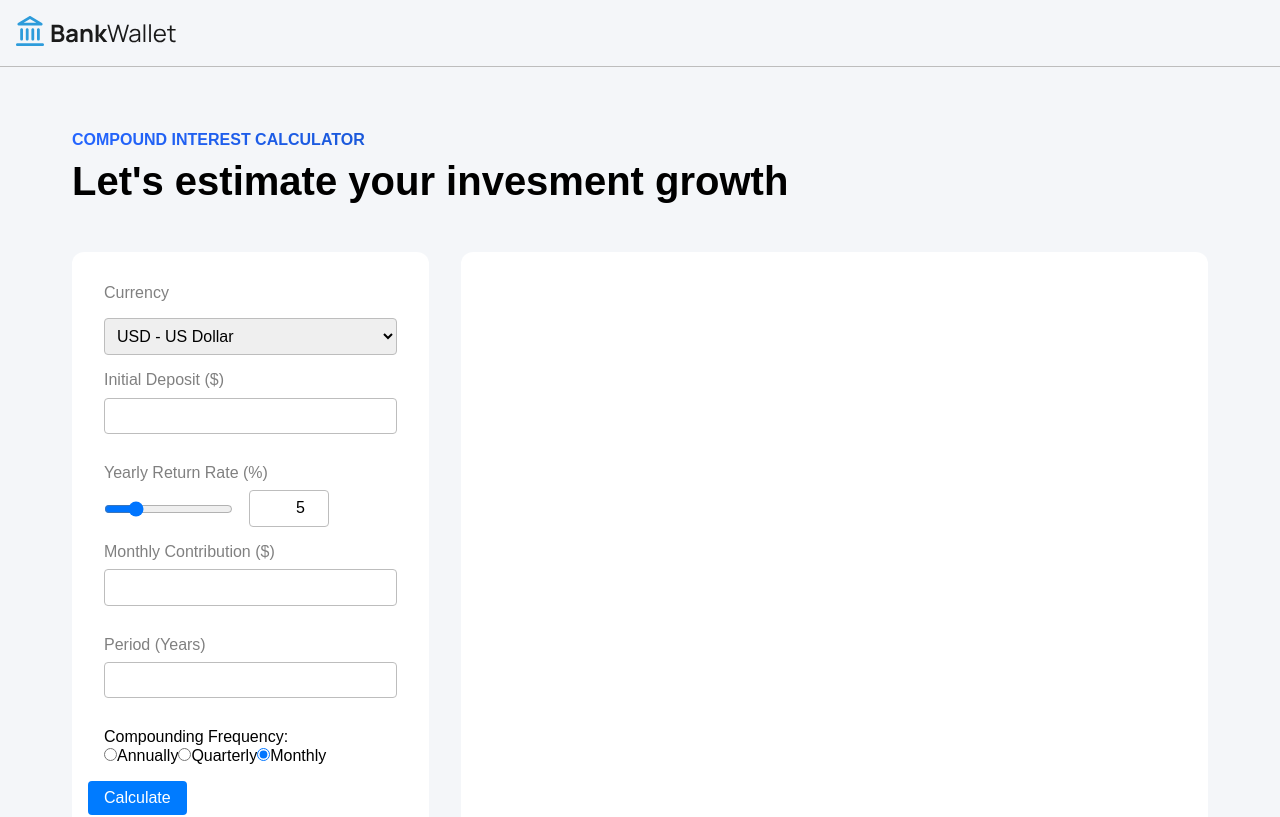
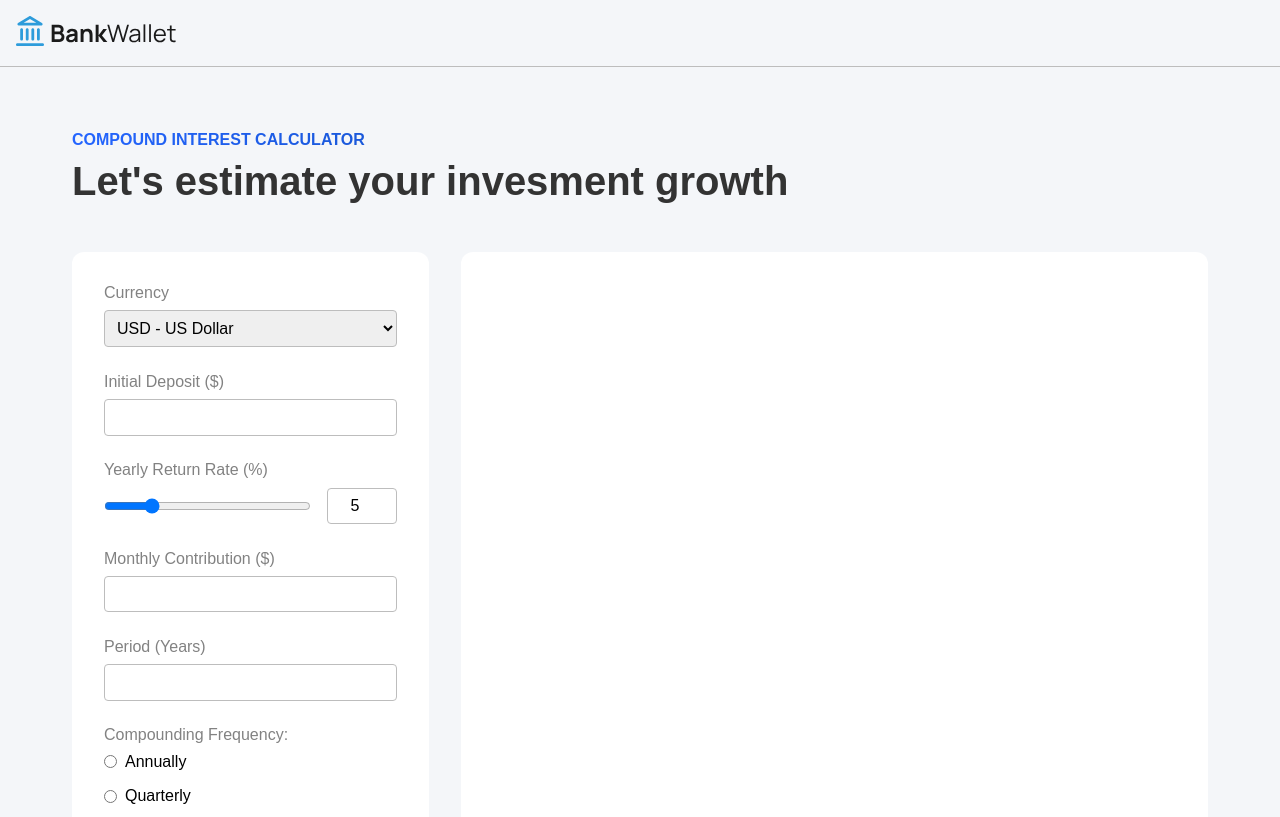
Before and after one commit to JMilan92/compound-calculator, a React (Create React App) app: page / in a window 1280 px wide. Shown: the top 817 px of the page. Built offline with nearby package versions, Linux system fonts and the light colour scheme.

Commit message:
feat(app): aadd global styles, wip

```diff
--- a/src/components/calculator/Calculator.js
+++ b/src/components/calculator/Calculator.js
@@ -3,27 +3,37 @@ import { styled } from "styled-components";
 
 const CalculatorStyle = styled.div`
   .form-group {
-    margin: 1rem;
+    margin-bottom: 1.6rem;
     display: flex;
     flex-direction: column;
 
     &__input {
-      margin-bottom: 0.875rem;
       padding: 0.5rem;
       border: 1px solid var(--border);
       border-radius: 4px;
     }
 
     &__label {
-      color: gray;
+      color: var(--label-color);
       margin-bottom: 0.5rem;
     }
 
     &__select {
-      margin-top: 0.5rem;
       padding: 0.5rem;
       border: 1px solid var(--border);
       border-radius: 4px;
+    }
+
+    &__radio {
+      display: flex;
+      gap: 1rem;
+      flex-direction: column;
+
+      label {
+        display: flex;
+        align-items: center;
+        gap: 0.5rem;
+      }
     }
 
     &__slider-container {
@@ -32,27 +42,19 @@ const CalculatorStyle = styled.div`
       gap: 1rem;
 
       input[type="number"] {
-        width: 80px;
+        width: 70px;
         padding: 0.5rem;
         border: 1px solid var(--border);
         border-radius: 4px;
-        text-align: right;
+        text-align: center;
       }
+    }
+
+    &__slider {
+      width: 100%;
     }
   }
 
-  button {
-    padding: 0.5rem 1rem;
-    background-color: #007bff;
-    color: white;
-    border: none;
-    border-radius: 4px;
-    cursor: pointer;
-
-    &:hover {
-      background-color: #0056b3;
-    }
-  }
 `;
 
 const Calculator = ({
@@ -111,6 +113,7 @@ const Calculator = ({
           </label>
           <div className="form-group__slider-container">
             <input
+              className="form-group__slider"
               type="range"
               id="yearlyReturn"
               min="1"
@@ -159,8 +162,8 @@ const Calculator = ({
         </div>
 
         <div className="form-group">
-          <label>Compounding Frequency:</label>
-          <div>
+          <label className="form-group__label">Compounding Frequency:</label>
+          <div className="form-group__radio">
             <label>
               <input
                 type="radio"
@@ -191,7 +194,7 @@ const Calculator = ({
           </div>
         </div>
 
-        <button type="submit">Calculate</button>
+        <button className="btn" type="submit">Calculate</button>
       </form>
     </CalculatorStyle>
   );
--- a/src/components/calculator/CompoundInterestCalculator.js
+++ b/src/components/calculator/CompoundInterestCalculator.js
@@ -13,9 +13,9 @@ const CompoundInterestCalculatorStyle = styled.div`
 
   .calculator {
     grid-column: 1 / 2;
-    background-color: white;
+    background-color: var(--card-background);
     border-radius: 12px;
-    padding: 1rem;
+    padding: 2rem;
   }
 `;
 
--- a/src/components/calculator/DataBreakdown.js
+++ b/src/components/calculator/DataBreakdown.js
@@ -3,7 +3,7 @@ import { styled } from "styled-components";
 
 const DataBreakdownStyle = styled.div`
   grid-column: 1 / 4;
-  background-color: white;
+  background-color: var(--card-background);
   border-radius: 12px;
   padding: 1rem;
 
--- a/src/components/calculator/DataVisualization.js
+++ b/src/components/calculator/DataVisualization.js
@@ -5,7 +5,7 @@ import { PieChart, Pie, Cell, ResponsiveContainer, LineChart, Line, XAxis, YAxis
 const DataVizualizationStyle = styled.div`
         grid-column: 2 / 4;
 
-        background-color: white;
+        background-color: var(--card-background);
         border-radius: 12px;
         padding: 1rem;
 `;
--- a/src/components/shared/Headline.js
+++ b/src/components/shared/Headline.js
@@ -10,7 +10,7 @@ const HeadlineStyled = styled.h1`
     as === "h3" ? "1.75rem" :
     as === "h4" ? "1.5rem" :
     as === "h5" ? "1.25rem" : "1rem"};
-  color: black;
+  color: var(--text-color);
   margin-bottom: 3rem;
 `;
 
--- a/src/styles/GlobalStyles.js
+++ b/src/styles/GlobalStyles.js
@@ -12,15 +12,15 @@ const GlobalStyles = createGlobalStyle`
   --card-background: #FFFFFF; /* White for the main content cards */
   --text-color: #333333; /* Dark grey text for good readability */
   --heading-color: #2F80ED; /* Bold blue for headings and important figures */
-  --input-background: #F2F2F2; /* Light grey for input fields */
+  --label-color: #828282; /* Light grey for labels and placeholder text */
   --border: #BDBDBD; /* Soft border color for inputs */
+  --button-background: var(--primary-color);
   --button-text-color: #FFFFFF; /* White text for buttons */
   --button-hover-color: #2F80ED; /* Blue for button hover effect */
-  --chart-line-color: #27AE60; /* Green for the growth line in the chart */
   --error-color: #EB5757; /* Red for error messages */
   --success-color: #6FCF97; /* Green for success messages */
+
 }
-
 
   *,
   *::before,
@@ -30,6 +30,21 @@ const GlobalStyles = createGlobalStyle`
     padding: 0;
   }
 
+  .btn {
+    display: block;
+    width: 100%;
+    padding: 0.5rem 1rem;
+    background-color: var(--button-background);
+    color: var(--button-text-color);
+    border: none;
+    border-radius: 4px;
+    cursor: pointer;
+
+    &:hover {
+      background-color: var(--button-hover-color);
+    }
+  }
+
 `;
 
 export default GlobalStyles;
```
